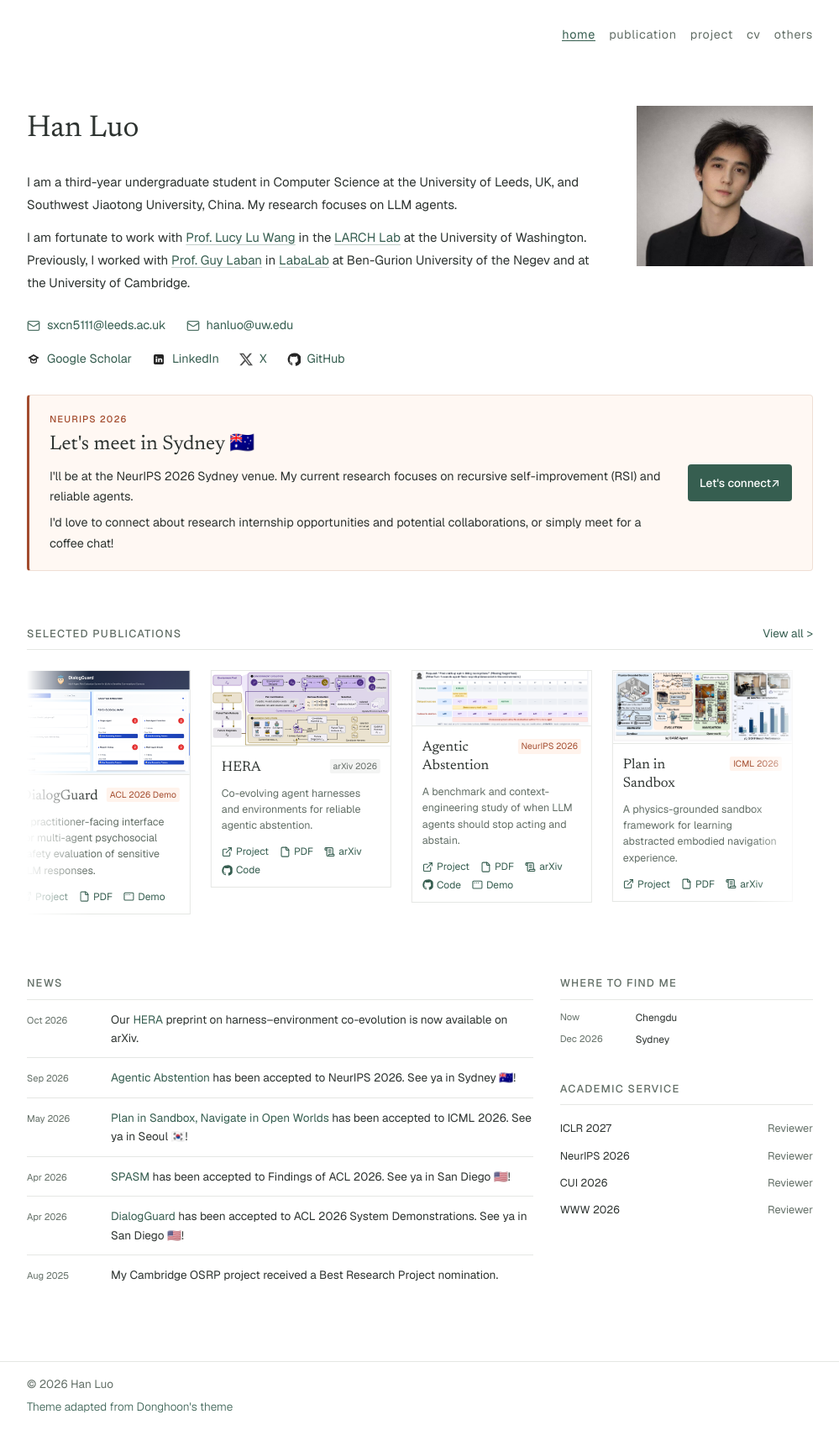
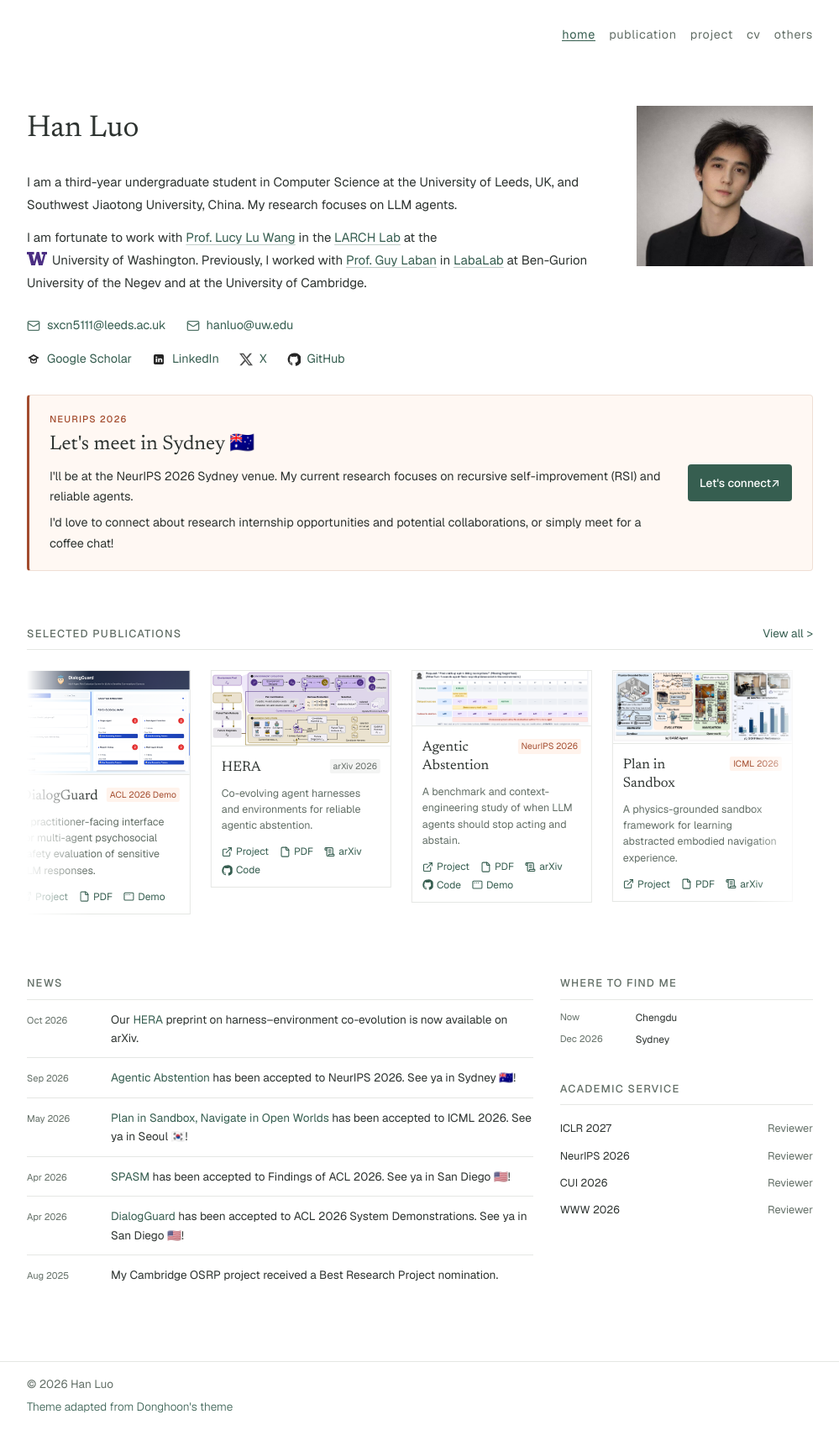
Before and after one commit to lhannnn/lhannnn.github.io, a Jekyll site: the page built from index.html, in a window 1280 px wide. Shown: the whole page at 84% size, without its empty margins (140-1139 px from the left). Built offline with Jekyll 4.4.1, drawn with Linux system fonts in a browser that asks for light colours; nearby versions of some CDN libraries; some web fonts are replaced.

Commit message:
Add official purple UW Block W beside homepage affiliation

```diff
--- a/assets/css/home.css
+++ b/assets/css/home.css
@@ -10,6 +10,18 @@
   font-size: 0.9375rem;
   font-weight: 400;
   line-height: 1.8;
+}
+
+.home-institution {
+  white-space: nowrap;
+}
+
+.home-institution-logo {
+  display: inline-block;
+  width: 1.5rem;
+  height: auto;
+  margin-inline-end: .15em;
+  vertical-align: -.08em;
 }
 
 .home-bio a {
--- a/index.html
+++ b/index.html
@@ -17,7 +17,7 @@
           <img src="{{ '/assets/images/profile.jpg' | relative_url }}?v=original-aa7bf4d3" alt="Han Luo portrait" class="home-portrait-mobile"/>
         </div>
         <p class="home-bio mt-3">I am a third-year undergraduate student in Computer Science at the University of Leeds, UK, and Southwest Jiaotong University, China. My research focuses on LLM agents.</p>
-        <p class="home-bio mt-3">I am fortunate to work with <a href="https://llwang.net/">Prof. Lucy Lu Wang</a> in the <a href="https://larchlab.org/">LARCH Lab</a> at the University of Washington. Previously, I worked with <a href="https://www.guylaban.com/">Prof. Guy Laban</a> in <a href="https://labalab.li/">LabaLab</a> at Ben-Gurion University of the Negev and at the University of Cambridge.</p>
+        <p class="home-bio mt-3">I am fortunate to work with <a href="https://llwang.net/">Prof. Lucy Lu Wang</a> in the <a href="https://larchlab.org/">LARCH Lab</a> at the <span class="home-institution"><img src="{{ '/assets/images/icons/uw-block-w.svg' | relative_url }}" alt="" class="home-institution-logo" width="24" height="16"> University of Washington</span>. Previously, I worked with <a href="https://www.guylaban.com/">Prof. Guy Laban</a> in <a href="https://labalab.li/">LabaLab</a> at Ben-Gurion University of the Negev and at the University of Cambridge.</p>
       </div>
       <div class="hidden text-center lg:col-span-3 lg:block lg:self-center">
         <img src="{{ '/assets/images/profile.jpg' | relative_url }}?v=original-aa7bf4d3" alt="Han Luo portrait" class="mx-auto block w-full" style="max-width: 225px;"/>
```
Also changed, not shown: assets/images/icons/uw-block-w.svg (added).
